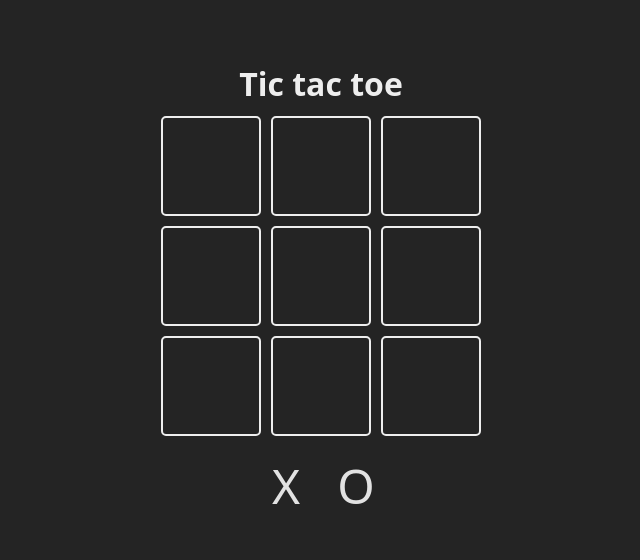
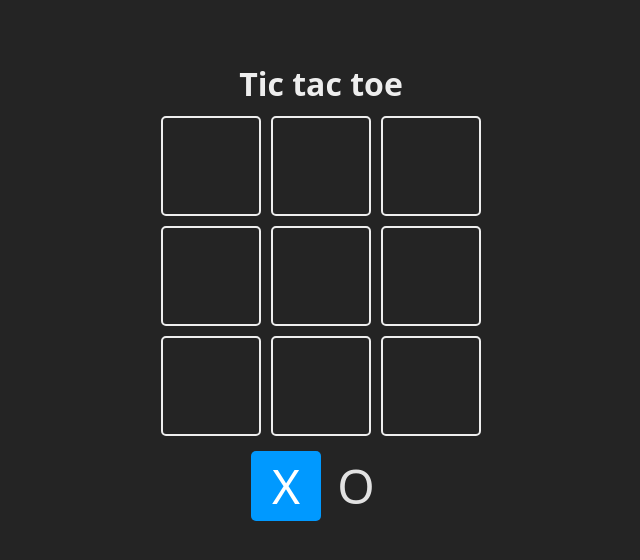
Before and after one commit to ImYetiDev/cursoReact, a React (Vite) app in the folder projects/02-tic-tac-toe/: page / in a window 1280 px wide. Shown: the top 560 px of the page, without its empty margins (319-959 px from the left). Built offline with nearby package versions, Linux system fonts and the light colour scheme.

Commit message:
Refactor Tic Tac Toe board rendering and update CSS styles in App.jsx

```diff
--- a/projects/02-tic-tac-toe/src/App.jsx
+++ b/projects/02-tic-tac-toe/src/App.jsx
@@ -8,9 +8,11 @@ const TURNS = {
 
 
 
-const Square = ({ children, updateBoard, index }) => {
+const Square = ({ children, isSelected ,updateBoard, index }) => {
+
+  const className = `square ${isSelected ? 'is-selected' : ''}`
   return (
-    <div className='square'>
+    <div className={className}>
       {children}
     </div>
   )
@@ -42,7 +44,7 @@ function App() {
 
       <section className='turn'>
         <Square isSelected={turn === TURNS.X}>{TURNS.X}</Square>
-        <Square>{TURNS.O}</Square>
+        <Square isSelected={turn === TURNS.O}>{TURNS.O}</Square>
       </section>
     </main>
 
```
